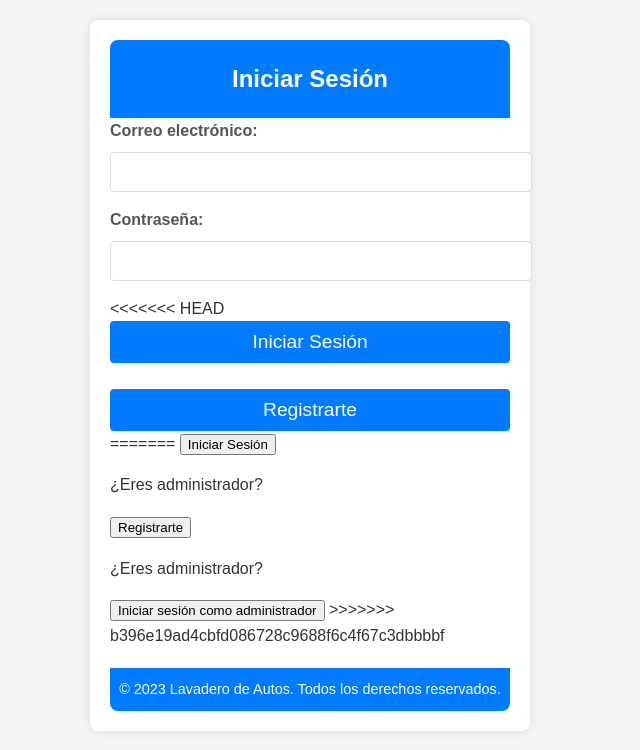
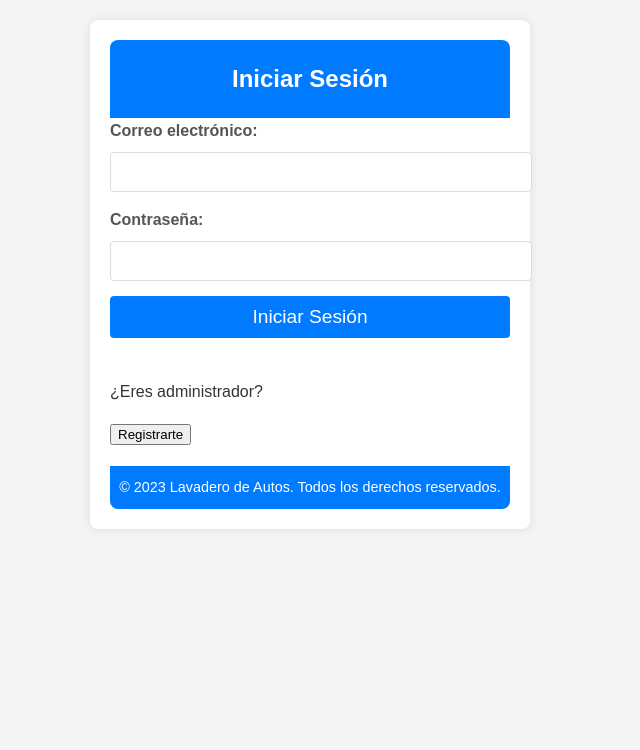
Before and after one commit to UliWT/Car_wash, a PHP site: page /Login.html in a window 1280 px wide. Shown: the top 750 px of the page, without its empty margins (330-970 px from the left). Run offline with PHP 8.4, Linux system fonts and the light colour scheme.

Commit message:
Modificación en Login.html

```diff
--- a/front/Login/Login.html
+++ b/front/Login/Login.html
@@ -18,22 +18,12 @@
             <label for="contrasena">Contraseña:</label>
             <input type="password" id="contrasena" name="contrasena" required>
 
-<<<<<<< HEAD
-            <input type="submit" value="Iniciar Sesión"><br><br>
-            <input type="submit" value="Registrarte" onclick="window.location.href='../Register/register.html'">
-
-        </form>
-
-=======
             <input type="submit" value="Iniciar Sesión">
         </form><br>
         <p>¿Eres administrador?</p>
 
         <input type="button" value="Registrarte" onclick="window.location.href='../Register/register.html'">
 
-        <p>¿Eres administrador?</p>
-           <input type="button" value="Iniciar sesión como administrador" onclick="window.location.href='../SesionAdmin/admin.html'">
->>>>>>> b396e19ad4cbfd086728c9688f6c4f67c3dbbbbf
         <footer>
             <p>&copy; 2023 Lavadero de Autos. Todos los derechos reservados.</p>
         </footer>
--- a/front/Login/login.php
+++ b/front/Login/login.php
@@ -48,7 +48,7 @@ if ($result->num_rows > 0) {
         }
         exit();
     } else {
-        echo md5("tu_contraseña");
+        echo "Contraseña Incorrecta";
     }
 } else {
     echo "<div class='message error'>Usuario no encontrado.</div>";
```
